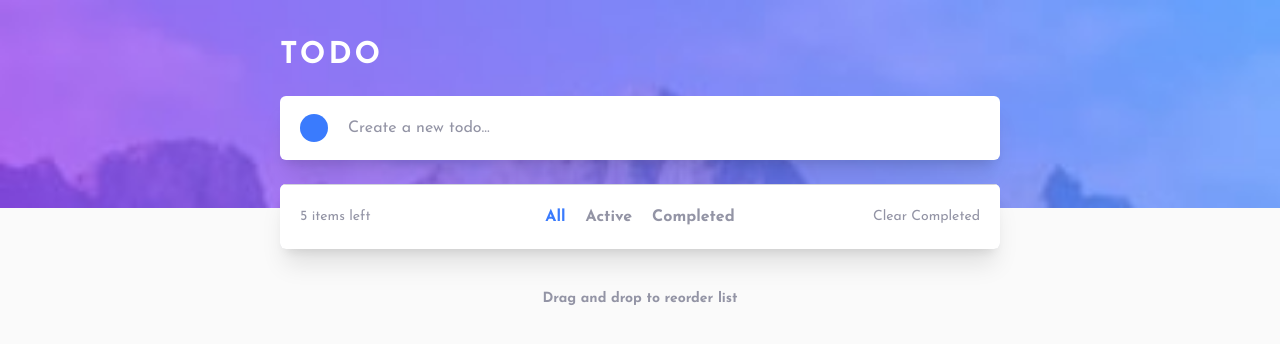
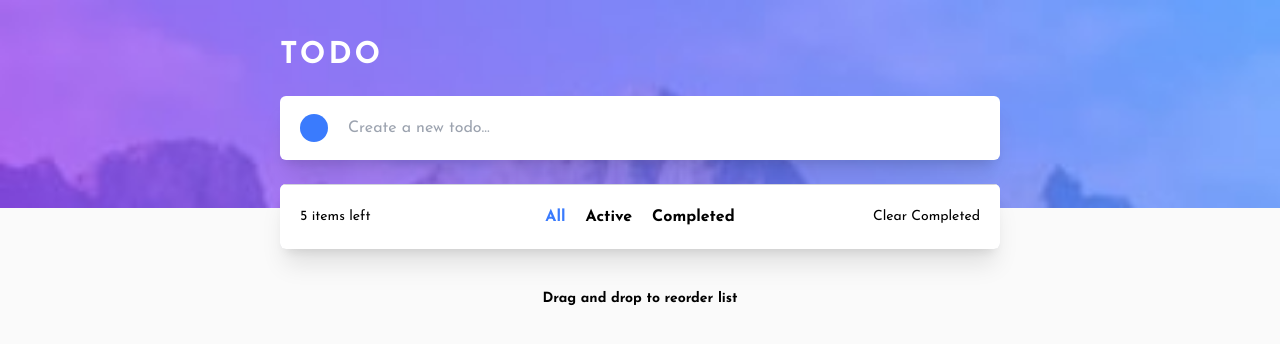
Before and after one commit to john-mirage/todo-app, a React (Vite) app: page / in a window 1280 px wide. Shown: the top 344 px of the page. Built offline with nearby package versions, Linux system fonts and the light colour scheme.

Commit message:
ref(tailwind): rename text colors

```diff
--- a/tailwind.config.js
+++ b/tailwind.config.js
@@ -15,15 +15,15 @@ module.exports = {
             light: {
                 foreground: 'hsl(0, 0%, 100%)',
                 background: 'hsl(0, 0%, 98%)',
-                primaryText: 'hsl(235, 19%, 35%)',
-                secondaryText: 'hsl(236, 9%, 61%)',
+                textPrimary: 'hsl(235, 19%, 35%)',
+                textSecondary: 'hsl(236, 9%, 61%)',
                 todoList: 'hsl(233, 11%, 84%)',
             },
             dark: {
                 foreground: 'hsl(235, 24%, 19%)',
                 background: 'hsl(235, 21%, 11%)',
-                primaryText: 'hsl(234, 39%, 85%)',
-                secondaryText: 'hsl(234, 11%, 52%)',
+                textPrimary: 'hsl(234, 39%, 85%)',
+                textSecondary: 'hsl(234, 11%, 52%)',
                 todoList: 'hsl(237, 14%, 26%)',
             },
         },
```
